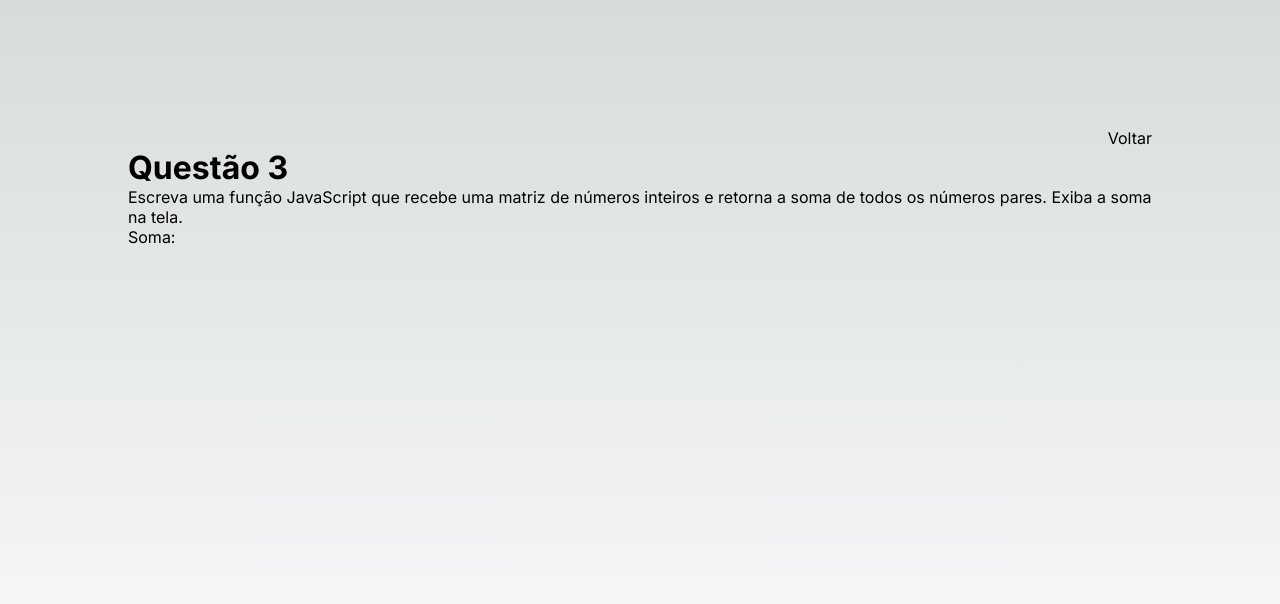
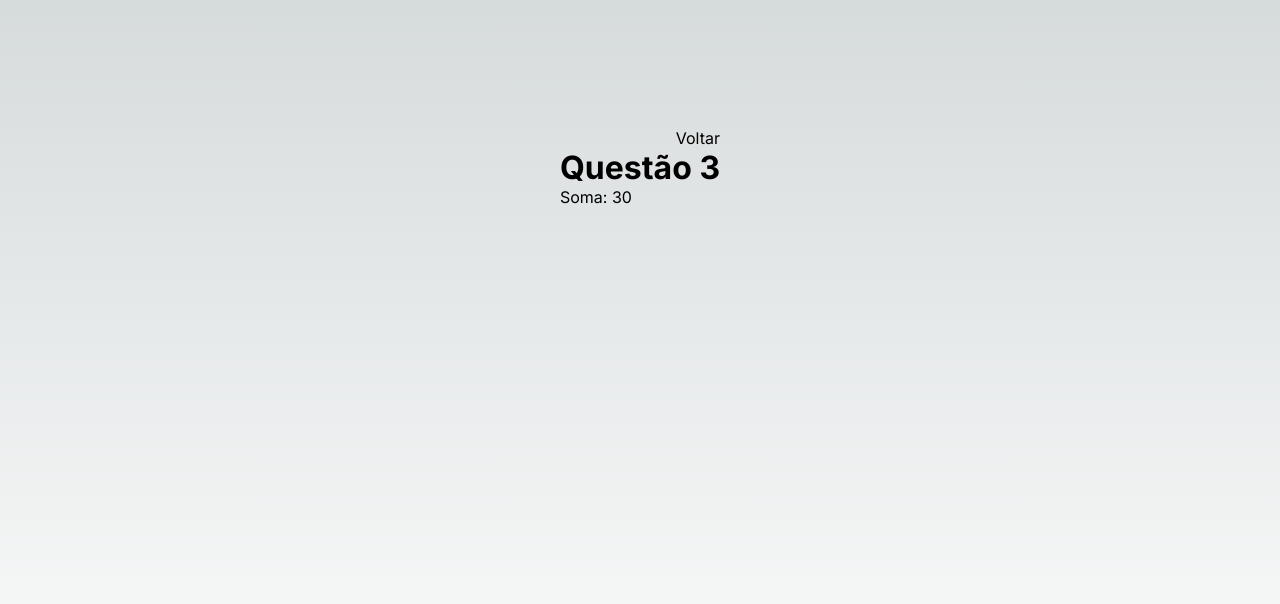
Before and after one commit to silvacleyvesson/teste-tecnico-estagiario, a Next.js app: page /questoes/3 in a window 1280 px wide. Shown: the top 604 px of the page. Built offline with nearby package versions, Linux system fonts and the light colour scheme.

Commit message:
Update page.jsx
Resolução da questão 3

```diff
--- a/src/app/questoes/3/page.jsx
+++ b/src/app/questoes/3/page.jsx
@@ -1,14 +1,15 @@
-const numerosInteiros = [1, 2, 3, 4, 5, 6, 7, 8, 9, 10];
 
 export default function Questao3() {
-  return (
-    <>
-      <h1>Questão 3</h1>
-      <p>
-        Escreva uma função JavaScript que recebe uma matriz de números inteiros
-        e retorna a soma de todos os números pares. Exiba a soma na tela.
-      </p>
-      <p>Soma:</p>
-    </>
-  );
+    function somaDeNumerosPares(arr) {
+        return arr.reduce((soma, numero) => (numero % 2 === 0 ? soma + numero : soma), 0);
+      }
+      let numerosInteiros = [1, 2, 3, 4, 5, 6, 7, 8, 9, 10];
+      let soma = somaDeNumerosPares(numerosInteiros);
+
+      return (
+        <>
+          <h1>Questão 3</h1>
+          <p>Soma: {soma}</p>
+        </>
+      );
 }
```
